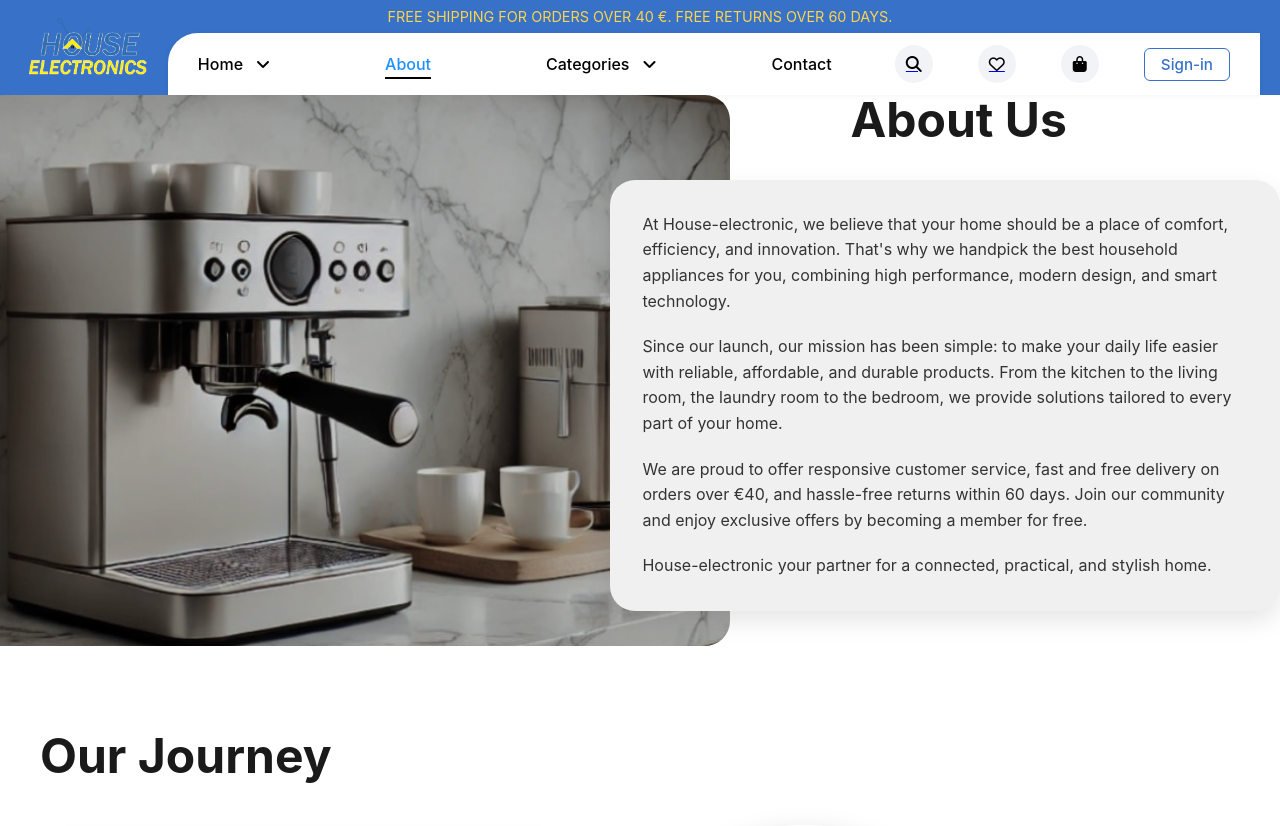
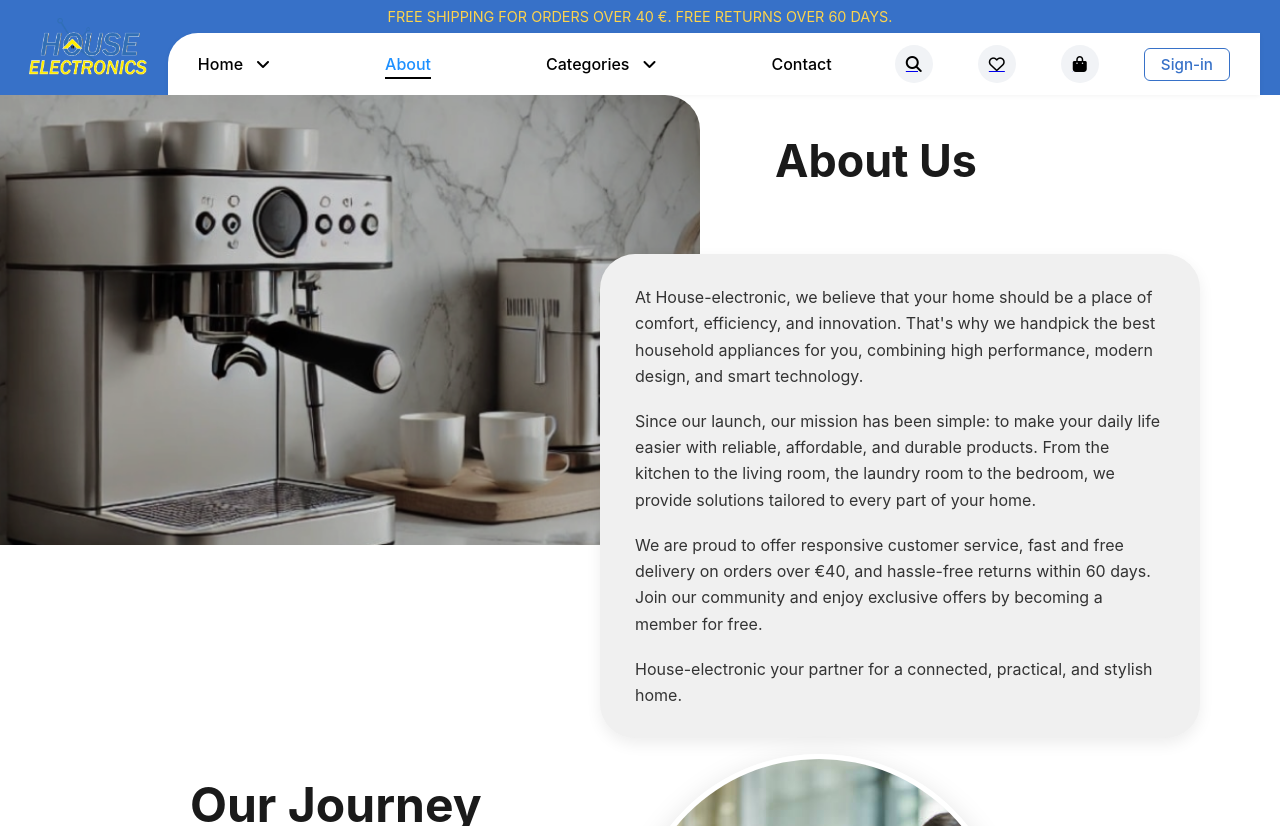
Before and after one commit to yasmineh-d/project-pfe-e-commerce, a PHP site: page /about.html in a window 1280 px wide. Shown: the top 826 px of the page. Run offline with PHP 8.4, Linux system fonts and the light colour scheme.

Commit message:
Implement code changes to enhance functionality and improve performance

```diff
--- a/about.html
+++ b/about.html
@@ -126,20 +126,14 @@
         </div>
         <div class="journey-images-container">
           <div class="journey-image img-1">
-            <img
-              src="https://images.pexels.com/photos/3184291/pexels-photo-3184291.jpeg?auto=compress&cs=tinysrgb&w=1260&h=750&dpr=1"
-              alt="Business meeting"
-            />
+            <img src="images/gatering.jpg" alt="Business meeting" />
           </div>
           <div class="journey-image img-2">
-            <img
-              src="https://images.pexels.com/photos/8348454/pexels-photo-8348454.jpeg?auto=compress&cs=tinysrgb&w=1260&h=750&dpr=1"
-              alt="Appliance store"
-            />
+            <img src="images/stock.jpg" alt="Appliance store" />
           </div>
           <div class="journey-image img-3">
             <img
-              src="https://images.pexels.com/photos/6625123/pexels-photo-6625123.jpeg?auto=compress&cs=tinysrgb&w=1260&h=750&dpr=1"
+              src="images/backage_de_stock.jpg"
               alt="Warehouse"
             />
           </div>
--- a/css/about.css
+++ b/css/about.css
@@ -131,61 +131,69 @@ body {
 }
 
 /* ======================================================= */
-/* === SECTION 1: ABOUT US (L'QDIMA) === */
+/* === SECTION 1: ABOUT US (TO MATCH LATEST IMAGE)    === */
 /* ======================================================= */
 .about-us-container {
-  display: flex;
-  align-items: center;
+  position: relative;
+  display: flex; /* Use flexbox for side-by-side columns */
+  /* Align items to the top of the flex container */
+  /* Or your desired max-width for the section */
   width: 100%;
-  padding: 0px 0;
-  overflow: hidden; /* bach maykherjch l'content 3la l'container */
 }
 
 .about-image-wrapper {
-  flex-basis: 60%;
-  border-radius: 0 25px 25px 0;
-  overflow: hidden;
-  z-index: 1;
+  flex: 0 0 700px; /* TUNE: Image takes 45% of the width. Adjust (e.g., 40% to 50%).
+                           The first '0' means it won't grow.              The second '0' means it won't shrink. */
+  border-radius: 0 35px 35px 0; /* Rounds ONLY top-right and bottom-right. TUNE '35px' for curve. */
+  overflow: hidden; /* Ensures image is clipped by the rounded corners. */
+  align-self: stretch; /* Makes image wrapper take full height of flex container if text column is taller */
+  height: 450px;
+  width: 900px;
+  margin-bottom: 150px;
 }
 
 .about-image-wrapper img {
+  display: block; /* Removes any extra space below the image */
   width: 100%;
-  height: 100%;
-  object-fit: cover;
-  display: block;
+  height: 100%; /* Make image fill the height of its wrapper */
+  object-fit: cover; /* Ensures image covers the area, might crop */
 }
 
 .main-text-column {
-  flex-basis: 55%;
-  margin-left: -120px;
-  position: relative;
-  z-index: 2;
+  /* Takes up the remaining space in the flex container */
+  /* If you want the title's top to perfectly align with image top, this column might need slight
+     padding-top IF the title itself has default top margin from browser.
+     Typically, a heading (h2) might have some browser-default margin-top.
+     padding-top: 10px; /* Example, only if needed to align title visually */
 }
 
 .about-us-title {
-  font-size: 3rem;
-  font-weight: 700;
-  color: #1a1a1a;
-  position: absolute;
-  top: -40px;
-  left: 240px;
-  z-index: 3;
+  font-size: 2.8rem; /* TUNE: Adjust font size (e.g., 2.8rem to 3.5rem) */
+  font-weight: 700; /* Bold */
+  color: #1a1a1a; /* Dark text color */
+  margin-top: 40px; /* TUNE: Adjust top margin to align with image top. Could be slightly positive or negative.
+                           Start with 0, or if image looks higher, maybe 10px. */
+  margin-bottom: 25px; /* TUNE: Space between the title and the gray info box below it */
+  line-height: 1.2;
+  margin-left: 75px;
 }
 
 .about-info-box {
-  background-color: #f0f0f0;
-  padding: 2rem;
-  border-radius: 25px;
-  box-shadow: 0 10px 25px rgba(0, 0, 0, 0.1);
-  margin-top: 50px;
+  background-color: #f0f0f0; /* Light gray background */
+  padding: 30px 35px; /* TUNE: Internal padding of the box */
+  border-radius: 35px; /* TUNE: Roundness of ALL corners of the info box. (e.g. 20px to 30px) */
+  box-shadow: 0 6px 15px rgba(0, 0, 0, 0.07); /* Subtle shadow */
+  margin-top: 40px;
+  width: 600px;
+  position: absolute;
+  left: 600px;
 }
 
 .about-info-box p {
-  font-size: 1rem;
-  line-height: 1.6;
+  font-size: 1rem; /* TUNE: Text size inside info box */
+  line-height: 1.65;
   color: #333333;
-  margin-top: 0;
-  margin-bottom: 1.25rem;
+  margin-bottom: 1.15rem;
 }
 
 .about-info-box p:last-child {
@@ -206,16 +214,18 @@ body {
   font-weight: 700;
   color: #1a1a1a;
   margin-bottom: 40px;
+  margin-left: 150px;
 }
 
 .journey-content-wrapper {
   display: flex;
   align-items: center;
-  gap: 30px;
+  gap: 0px;
 }
 
 .journey-text-container {
   flex: 1 1 45%;
+  margin-left: 30px;
 }
 
 .journey-text-box {
```
Also changed, not shown: other parts of css/about.css (+67 -39 lines), images/backage_de_stock.jpg (added), images/gatering.jpg (added), images/stock.jpg (added). Lines whose indentation alone changed are shown as unchanged.
